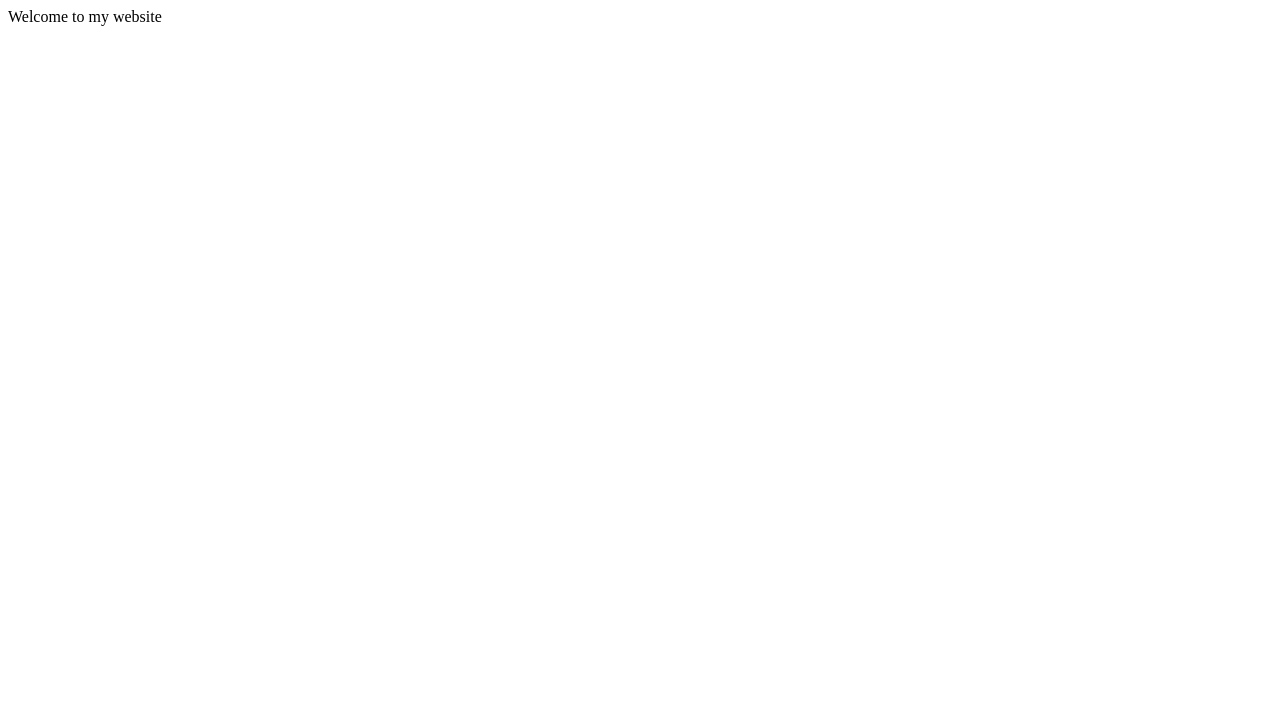
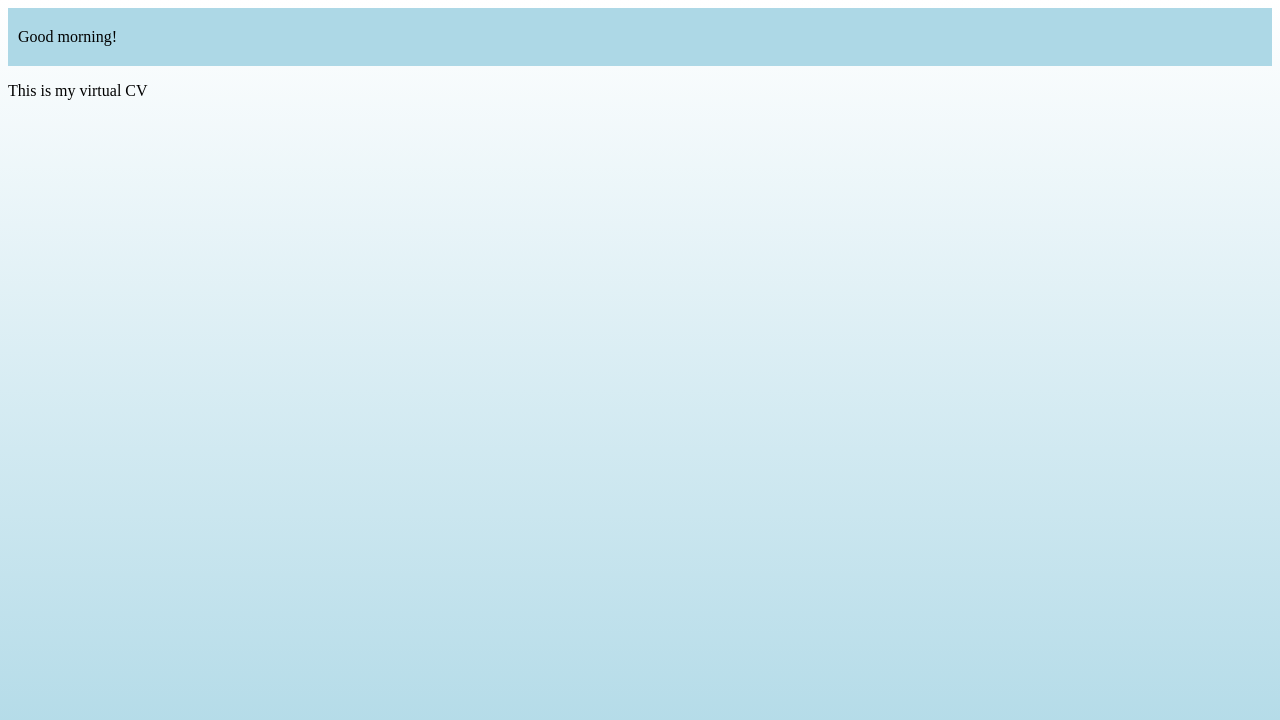
Before and after one commit to KathleenPuvrez/Website, a plain HTML site: page index.html in a window 1280 px wide. Drawn offline with Linux system fonts and the light colour scheme.

Commit message:
Css added

```diff
--- /dev/null
+++ b/CSS/style.css
@@ -0,0 +1,12 @@
+body {
+    background: linear-gradient(white, lightblue);
+}
+
+.header {
+    background-color: lightblue;
+    padding: 20px 10px;
+}
+
+p{
+
+}
--- a/index.html
+++ b/index.html
@@ -1,8 +1,15 @@
 <html>
 <head>
-<title>Home</title>
+    <title>Home</title>
+    <link rel="stylesheet" href="CSS/style.css">
 </head>
+
 <body>
-Welcome to my website
+    <div class="header">
+    Good morning!
+    </div>
+
+    <p> This is my virtual CV</p>
+
 </body>
 </html>
```
